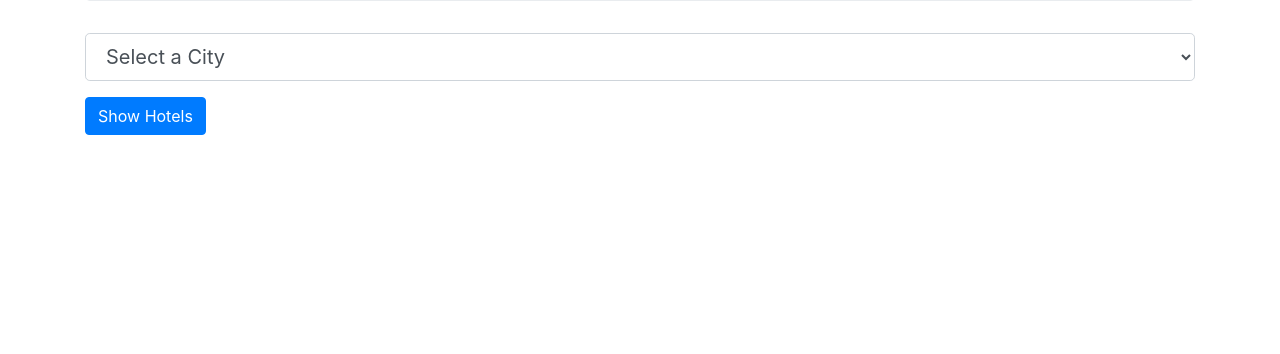
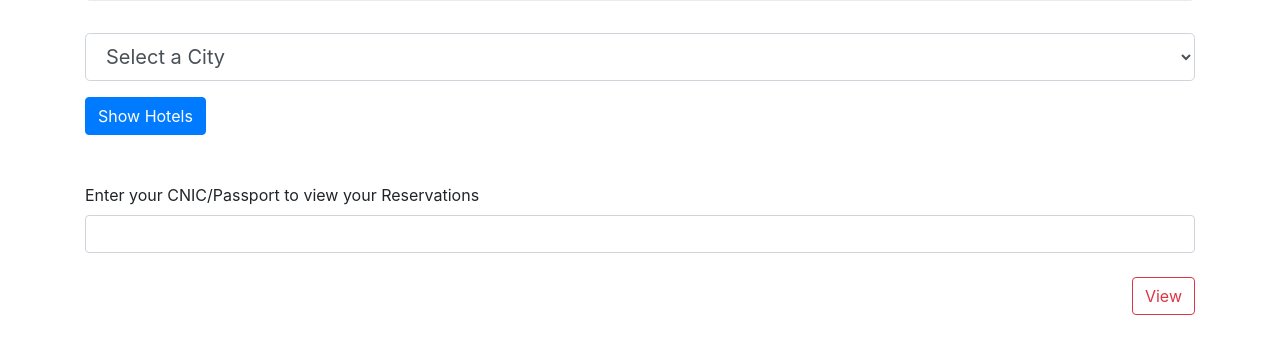
Before and after one commit to UmairJibran/hotel-reservation-system, a PHP site: page / in a window 1280 px wide. Shown: the part 175-529 px from the top of the page. Run offline with PHP 8.4, Linux system fonts and the light colour scheme; data that the repository does not hold is empty.

Commit message:
ability to check reservations

```diff
--- a/index.php
+++ b/index.php
@@ -33,6 +33,15 @@
             </div>
             <input type="submit" value="Show Hotels" name="show" class="btn btn-primary">
         </form>
+        <br><br>
+        <form method='POST'>
+            <label>Enter your CNIC/Passport to view your Reservations</label>
+            <input type="number" class='form-control' name="cnic" required><br>
+            <input type="submit" name='checkres' value="View" class='btn btn-outline-danger right'>
+        </form>
+        <?php
+            if(isset($_POST['checkres'])){header("location:./reservations.php?id=".$_POST['cnic']);}
+        ?>
     </div>
 </body>
 </html>
```
